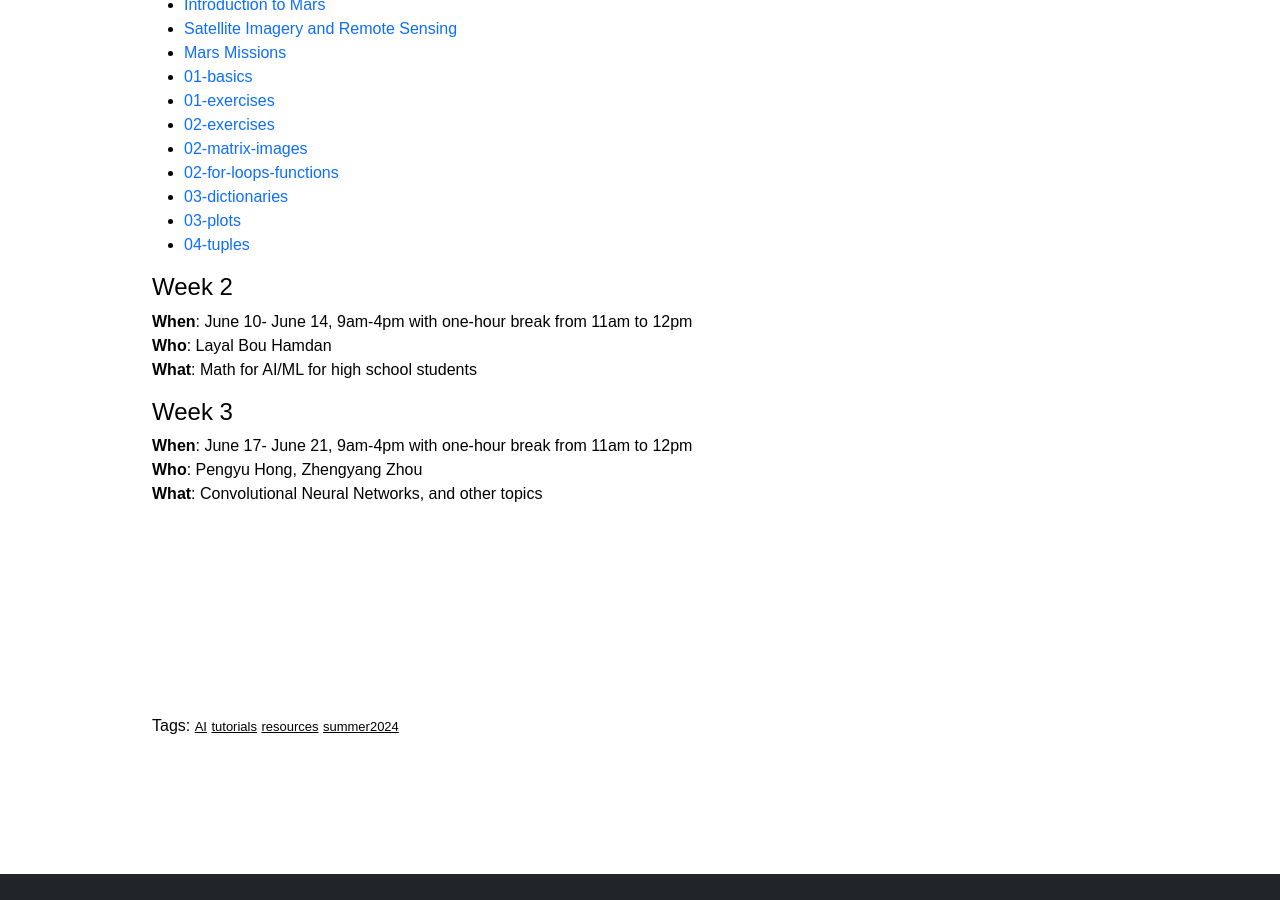
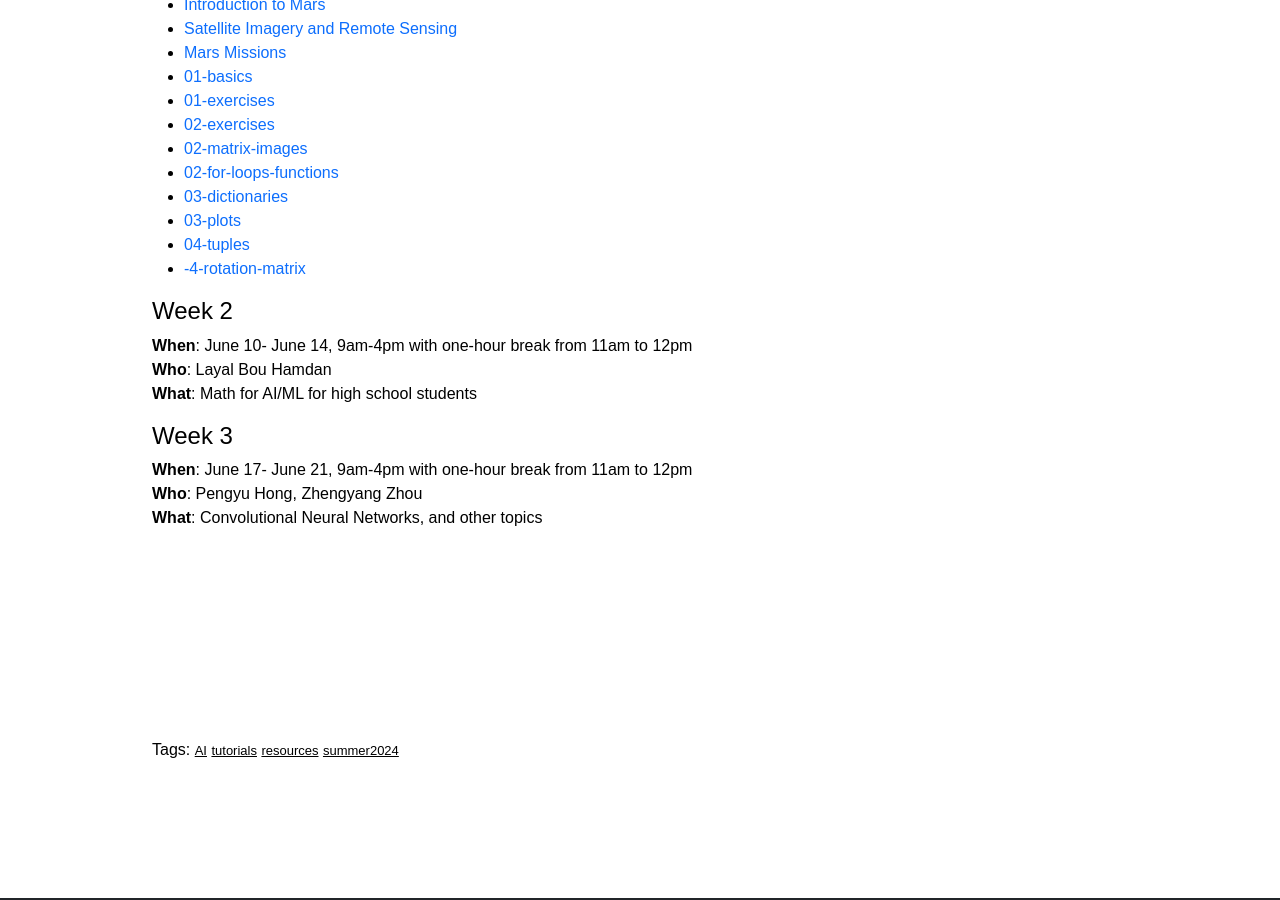
Before and after one commit to planet-ai-2023/planet-ai-2023.github.io, a Jekyll site: the page built from _posts/2024-6-01-summer-2024.md, in a window 1280 px wide and 900 px high, scrolled down 448 px. Built offline with Jekyll 4.4.1, drawn with Linux system fonts in a browser that asks for light colours.

Commit message:
Add files via upload

```diff
--- a/_posts/2024-6-01-summer-2024.md
+++ b/_posts/2024-6-01-summer-2024.md
@@ -27,6 +27,7 @@ A few things for Day 1:
 - [03-dictionaries](https://gist.github.com/planet-ai-2023/060e4c540573f2ea1002fdb0b48d5407){:target="_blank"}
 - [03-plots](https://gist.github.com/planet-ai-2023/8c345c386484b7a5d8337c6d7083a07a){:target="_blank"}
 - [04-tuples](https://gist.github.com/planet-ai-2023/b6739607d4d01aceb93c68012f900668){:target="_blank"}
+- [-4-rotation-matrix](https://docs.google.com/document/d/1D77UxboUtroG3J1APK84uA3uBjwH3408QdnRxLY4-y0/edit?usp=sharing){:target="_blank"}
 
 # Week 2
 **When**: June 10- June 14, 9am-4pm with one-hour break from 11am to 12pm
```
